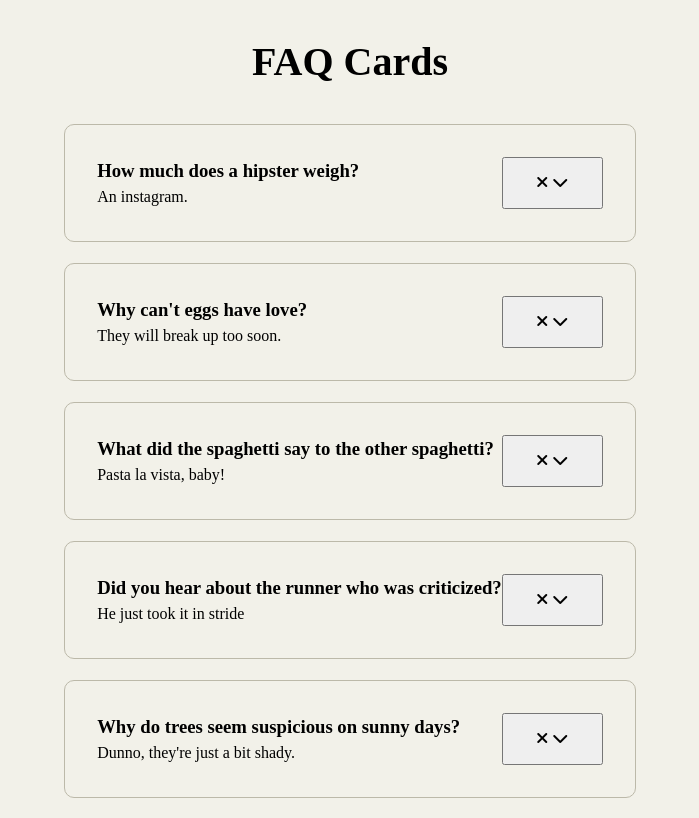
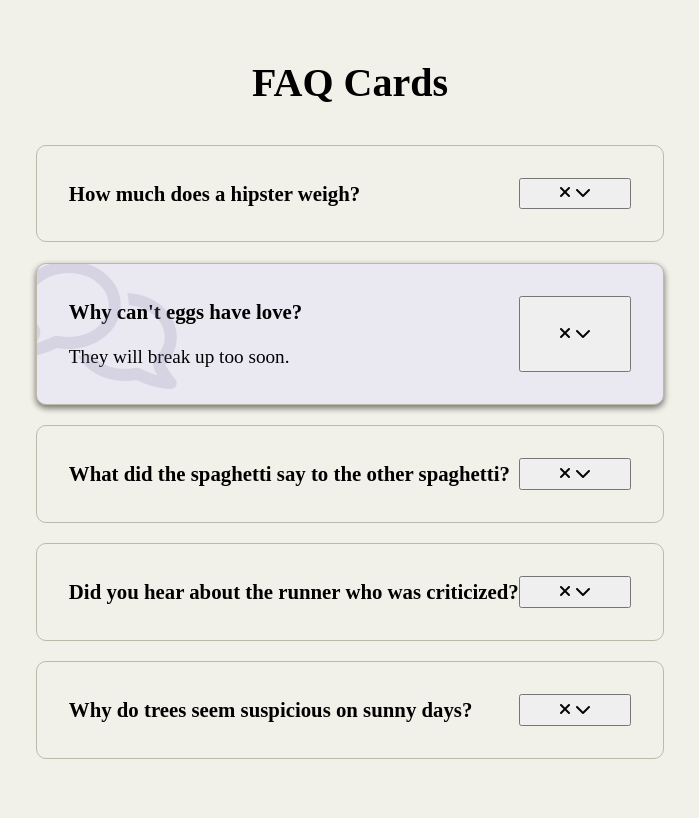
Before and after one commit to eshwarseerdat/faq-cards, a plain HTML site: page index.html in a window 1280 px wide. Both pictures are taken after a click on the button 842 px from the left and 321 px from the top of the page. Shown: the whole page, without its empty margins (290-989 px from the left). Drawn offline with Linux system fonts and the light colour scheme; a web font is replaced by a local one.

Commit message:
add styling for active card

```diff
--- a/style.css
+++ b/style.css
@@ -27,3 +27,34 @@ main .cards {
   position: relative;
   transition: all 0.3s ease;
 }
+
+.cards.active {
+  background-color: #eae9f2;
+  box-shadow: 0 3px 6px rgba(0, 0, 0, 0.3), 0 3px 6px rgba(0, 0, 0, 0.3);
+}
+
+.cards.active::before {
+  content: "\f086";
+  font-family: "Font Awesome 6 Free";
+  color: #857ea6;
+  font-size: 8rem;
+  position: absolute;
+  opacity: 0.2;
+  top: -35px;
+  left: -20px;
+  z-index: 0;
+}
+
+.cards .title {
+  font-size: 1.3rem;
+}
+
+.cards .answer {
+  display: none;
+  margin: 1rem auto 0;
+  font-size: 1.2rem;
+}
+
+.cards.active .answer {
+  display: block;
+}
```
